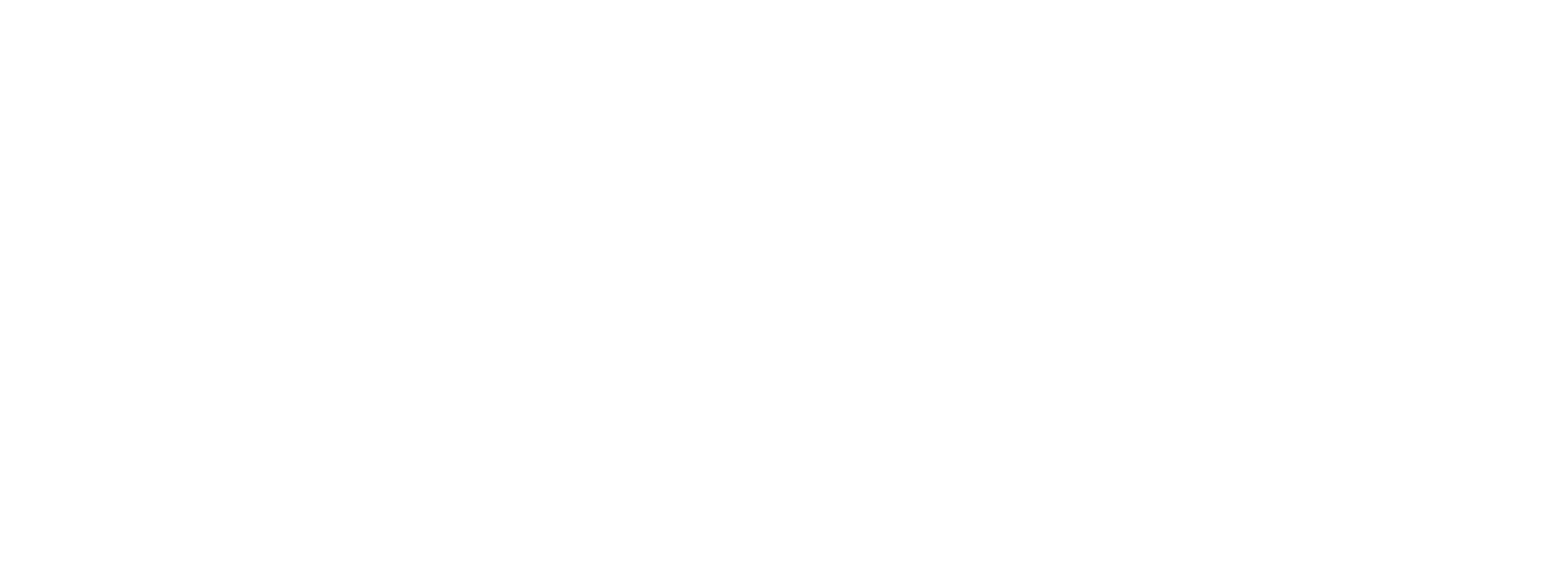
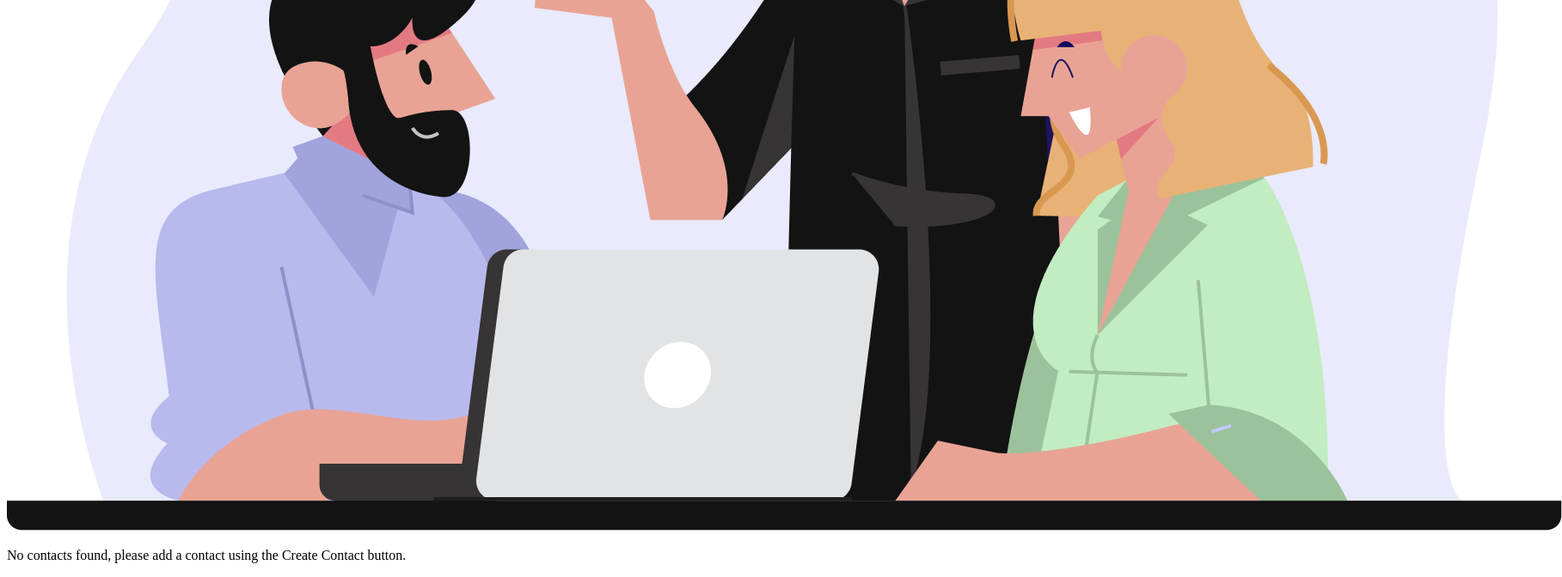
Before and after one commit to tushar-nath/contact-management-app, a React (Create React App) app: page /contact-list in a window 1280 px wide. Shown: the part 850-1522 px from the top of the page at 86% size, 1817 px wide, since content can reach past the window. Before the commit the page ends 800 px from the top, so only its background shows below. Built offline with nearby package versions, Linux system fonts and the light colour scheme; a web font is replaced by a local one.

Commit message:
Updated the styling for the contact page and added a picture

```diff
--- a/src/components/ContactList.tsx
+++ b/src/components/ContactList.tsx
@@ -83,9 +83,21 @@
           Create Contact
         </button>
       </div>
+      {contacts.length === 0 ? (
+        <div className="flex flex-col justify-center items-center h-full mt-36">
+          <img src="./contact.png" alt="Contact" className="w-96 h-auto mb-4" />
+          <p className="text-gray-500 text-lg">
+            No contacts found, please add a contact using the Create Contact
+            button.
+          </p>
+        </div>
+      ) : (
         <ul>
           {contacts.map((contact: Contact) => (
-          <li className="mt-4 p-4 bg-[#F8F8F8] rounded shadow" key={contact.id}>
+            <li
+              className="mt-4 p-4 bg-[#F8F8F8] rounded shadow"
+              key={contact.id}
+            >
               <h2 className="text-xl font-bold">{contact.name}</h2>
               <p className="text-gray-800">
                 <strong>Email:</strong> {contact.email}
@@ -111,6 +123,7 @@
             </li>
           ))}
         </ul>
+      )}
 
       {selectedContact && (
         <Modal
```
Also changed, not shown: public/contact.png (added). Lines whose indentation alone changed are shown as unchanged.
